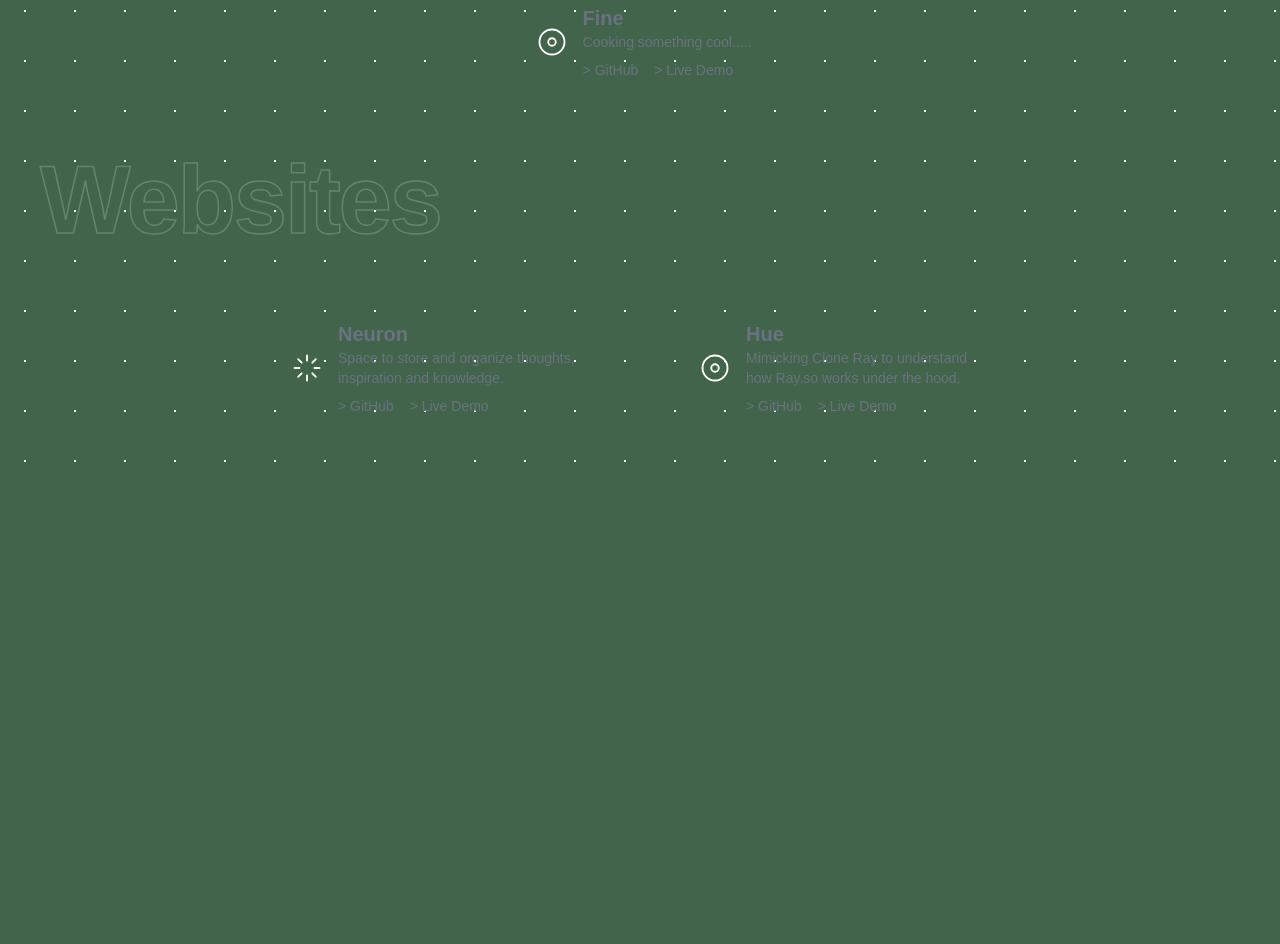
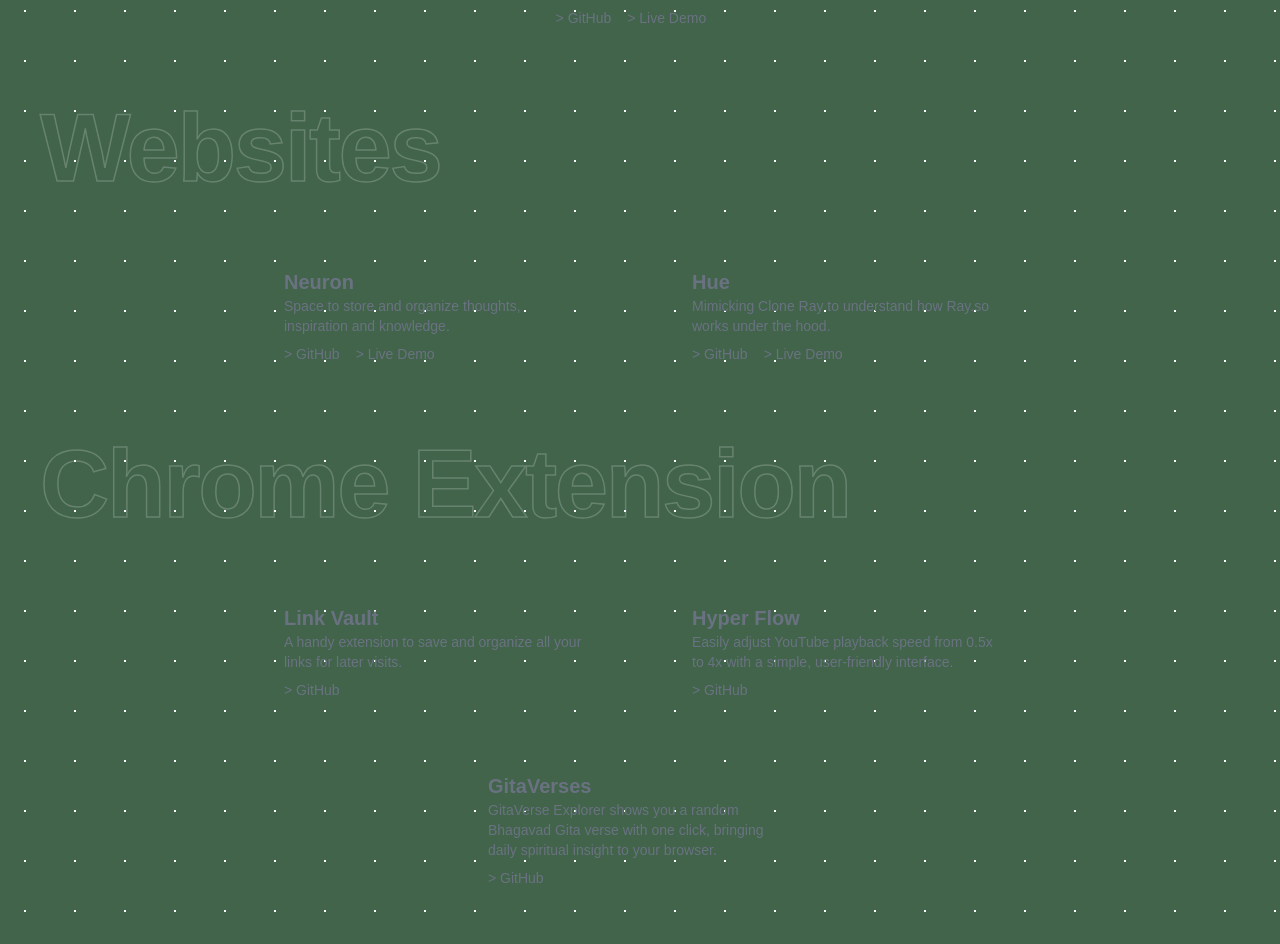
Before and after one commit to venomusblood568/venomusblood568.github.io, a Next.js app: page /project in a window 1280 px wide. Shown: the part 514-1458 px from the top of the page. Before the commit the page ends 986 px from the top, so only its background shows below. Built offline with nearby package versions, Linux system fonts and the light colour scheme.

Commit message:
project page update

```diff
--- a/app/project/page.tsx
+++ b/app/project/page.tsx
@@ -1,35 +1,28 @@
 import Header from "../components/header";
-import HueIcon from "./project_icon/hueicon";
-import NeuronIcon from "./project_icon/neuronicon";
 
 export default function Project() {
   return (
     <div>
       <Header />
-      <div className="flex flex-col items-center text-center max-w-2xl mx-auto px-4 pt-20 pb-10 gap-4">
-        <h1 className="text-6xl font-bold tracking-tight py-10 px-10 opacity-40">
-          Project Showcase
+      <div className="flex flex-col items-center text-center max-w-2xl mx-auto px-4 pt-30 pb-10 gap-4">
+        <h1 className="text-6xl font-bold tracking-tight opacity-80">
+          Projects
         </h1>
-        <p className="text-xl text-gray-300">
-          A collection of my favorite projects — Each build reflects a moment of
-          learning, exploration, and the joy of bringing ideas to life.
+        <p className="text-xl text-gray-500">
+          A collection of projects I've created or currently maintain.
         </p>
+        <hr className="w-24 border-t-2 border-gray-600" />
       </div>
-      <hr className="w-24 border-t-2 border-white mx-auto" />
+
       <h1 className="text-8xl font-bold tracking-tight py-4 px-10 opacity-20 text-outline">
         Work in progress
       </h1>
       <div className="flex flex-wrap justify-center gap-2 px-12 py-6">
         {/* 1st card */}
         <div className="max-w-sm p-6 m-2 px-10 rounded-2xl flex items-center gap-2 text-gray-500 hover:cursor-pointer hover:opacity-50 hover:bg-gray-600 hover:text-white transition duration-200">
-          <div className="text-3xl m-2">
-            <HueIcon />
-          </div>
           <div>
             <h2 className="text-xl font-semibold">Fine</h2>
-            <p className="text-sm">
-              Cooking something cool.....
-            </p>
+            <p className="text-sm">Cooking something cool.....</p>
             <div className="mt-2 flex gap-4 text-sm">
               <a
                 href="sss"
@@ -58,9 +51,6 @@ export default function Project() {
       <div className="flex flex-wrap justify-center gap-2 px-12 py-6">
         {/* card 1*/}
         <div className="max-w-sm p-6 m-2 px-10 rounded-2xl flex items-center gap-2 text-gray-500 hover:cursor-pointer hover:opacity-50 hover:bg-gray-600 hover:text-white transition duration-200">
-          <div className="text-3xl m-2">
-            <NeuronIcon />
-          </div>
           <div>
             <h2 className="text-xl font-semibold">Neuron</h2>
             <p className="text-sm">
@@ -88,9 +78,6 @@ export default function Project() {
         </div>
         {/* card 2 */}
         <div className="max-w-sm p-6 m-2 px-10 rounded-2xl flex items-center gap-2 text-gray-500 hover:cursor-pointer hover:opacity-50 hover:bg-gray-600 hover:text-white transition duration-200">
-          <div className="text-3xl m-2">
-            <HueIcon />
-          </div>
           <div>
             <h2 className="text-xl font-semibold">Hue</h2>
             <p className="text-sm">
@@ -117,6 +104,71 @@ export default function Project() {
           </div>
         </div>
       </div>
+      <h1 className="text-8xl font-bold tracking-tight py-4 px-10 opacity-20 text-outline">
+        Chrome Extension
+      </h1>
+      <div className="flex flex-wrap justify-center gap-2 px-12 py-6">
+        {/* card 1*/}
+        <div className="max-w-sm p-6 m-2 px-10 rounded-2xl flex items-center gap-2 text-gray-500 hover:cursor-pointer hover:opacity-50 hover:bg-gray-600 hover:text-white transition duration-200">
+          <div>
+            <h2 className="text-xl font-semibold">Link Vault</h2>
+            <p className="text-sm">
+              A handy extension to save and organize all your links for later
+              visits.
+            </p>
+            <div className="mt-2 flex gap-4 text-sm">
+              <a
+                href="https://github.com/venomusblood568/linkvault"
+                className="hover:underline hover:scale-110"
+                target="_blank"
+                rel="noopener noreferrer"
+              >
+                &gt; GitHub
+              </a>
+            </div>
+          </div>
+        </div>
+        {/* card 2 */}
+        <div className="max-w-sm p-6 m-2 px-10 rounded-2xl flex items-center gap-2 text-gray-500 hover:cursor-pointer hover:opacity-50 hover:bg-gray-600 hover:text-white transition duration-200">
+          <div>
+            <h2 className="text-xl font-semibold">Hyper Flow</h2>
+            <p className="text-sm">
+              Easily adjust YouTube playback speed from 0.5x to 4x with a
+              simple, user-friendly interface.
+            </p>
+            <div className="mt-2 flex gap-4 text-sm">
+              <a
+                href="https://github.com/venomusblood568/HyperFlow_playcontrol"
+                className="hover:underline hover:scale-105"
+                target="_blank"
+                rel="noopener noreferrer"
+              >
+                &gt; GitHub
+              </a>
+            </div>
+          </div>
+        </div>
+        {/* card 3 */}
+        <div className="max-w-sm p-6 m-2 px-10 rounded-2xl flex items-center gap-2 text-gray-500 hover:cursor-pointer hover:opacity-50 hover:bg-gray-600 hover:text-white transition duration-200">
+          <div>
+            <h2 className="text-xl font-semibold">GitaVerses</h2>
+            <p className="text-sm">
+              GitaVerse Explorer shows you a random Bhagavad Gita verse with one
+              click, bringing daily spiritual insight to your browser.
+            </p>
+            <div className="mt-2 flex gap-4 text-sm">
+              <a
+                href="https://github.com/venomusblood568/Project5/tree/main/GitaVerses"
+                className="hover:underline hover:scale-105"
+                target="_blank"
+                rel="noopener noreferrer"
+              >
+                &gt; GitHub
+              </a>
+            </div>
+          </div>
+        </div>
+      </div>
     </div>
   );
 }
--- a/app/project/project_icon/hueicon.tsx
+++ /dev/null
@@ -1,18 +0,0 @@
-export default function HueIcon() {
-  return (
-    <svg
-      xmlns="http://www.w3.org/2000/svg"
-      width="30"
-      height="30"
-      viewBox="0 0 24 24"
-      fill="none"
-      stroke="#ffffff"
-      strokeWidth="1.5"
-      strokeLinecap="round"
-      strokeLinejoin="round"
-    >
-      <circle cx="12" cy="12" r="10"></circle>
-      <circle cx="12" cy="12" r="3"></circle>
-    </svg>
-  );
-}
--- a/app/project/project_icon/neuronicon.tsx
+++ /dev/null
@@ -1,24 +0,0 @@
-export default function NeuronIcon(){
-    return (
-      <svg
-        xmlns="http://www.w3.org/2000/svg"
-        width="30"
-        height="30"
-        viewBox="0 0 24 24"
-        fill="none"
-        stroke="#ffffff"
-        strokeWidth="1.5"
-        strokeLinecap="round"
-        strokeLinejoin="round"
-      >
-        <line x1="12" y1="2" x2="12" y2="6"></line>
-        <line x1="12" y1="18" x2="12" y2="22"></line>
-        <line x1="4.93" y1="4.93" x2="7.76" y2="7.76"></line>
-        <line x1="16.24" y1="16.24" x2="19.07" y2="19.07"></line>
-        <line x1="2" y1="12" x2="6" y2="12"></line>
-        <line x1="18" y1="12" x2="22" y2="12"></line>
-        <line x1="4.93" y1="19.07" x2="7.76" y2="16.24"></line>
-        <line x1="16.24" y1="7.76" x2="19.07" y2="4.93"></line>
-      </svg>
-    );
-}
```
